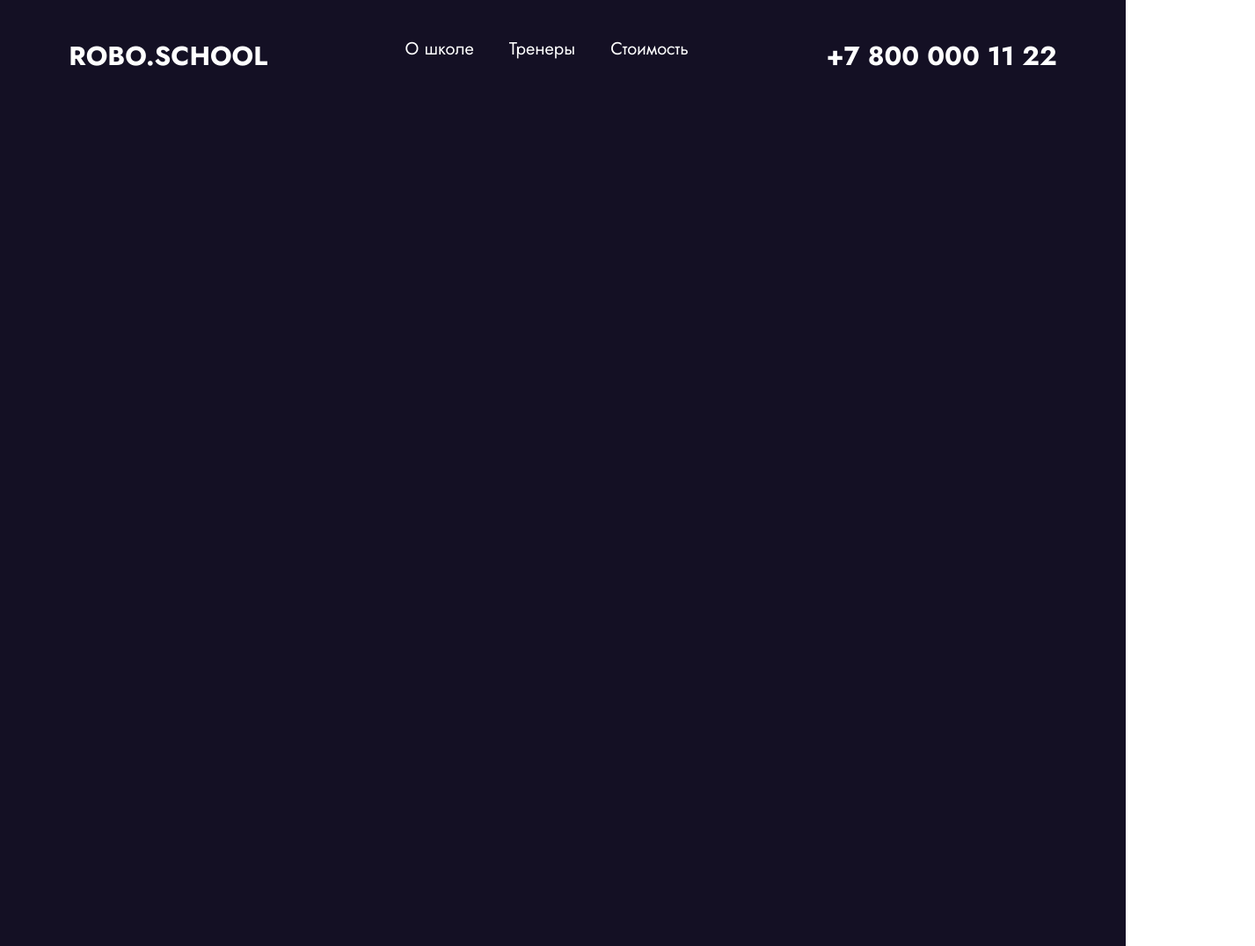
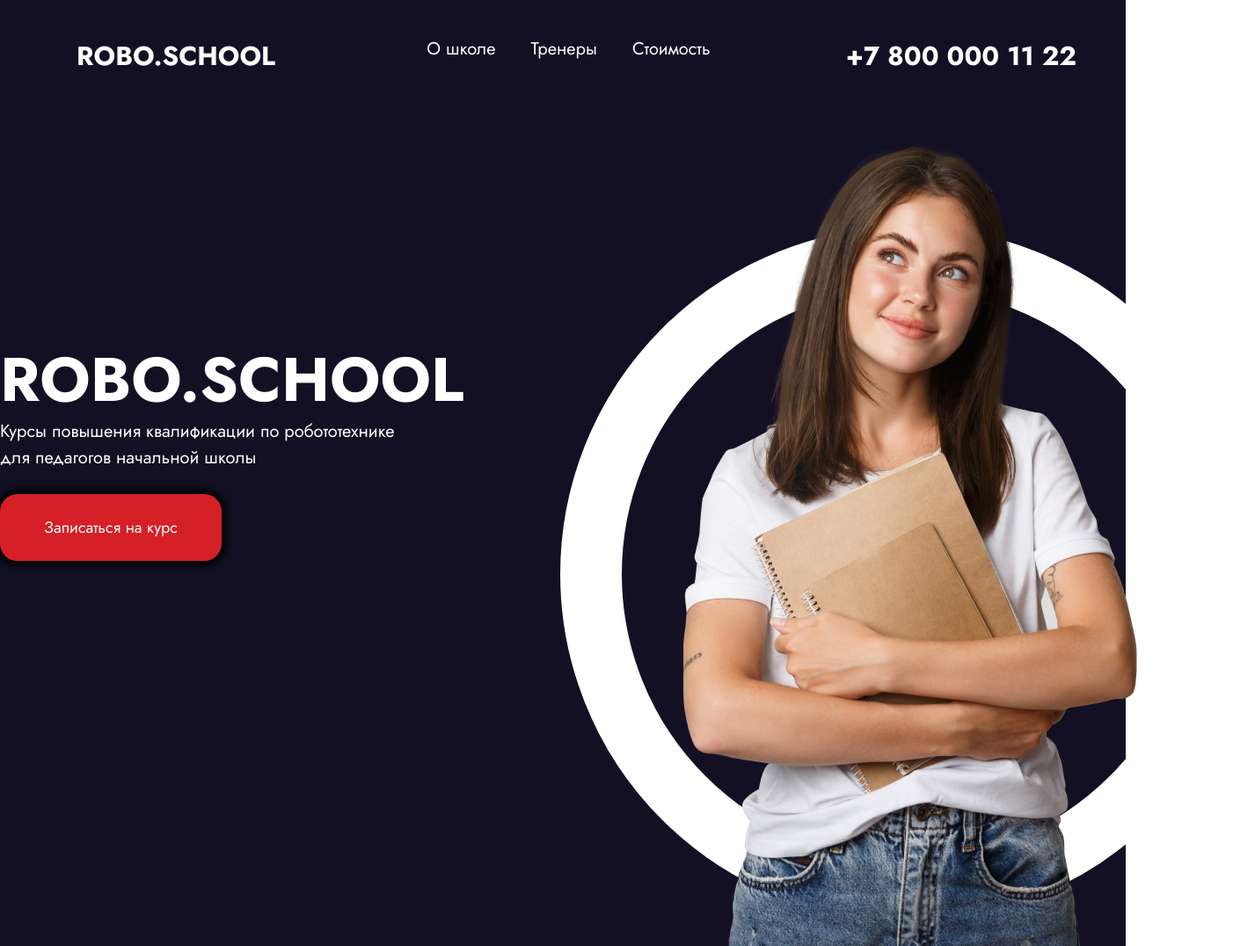
Before and after one commit to aklimar/git2, a plain HTML site: page index.html in a window 1280 px wide. Shown: the top 1076 px of the page at 88% size, 1427 px wide, since content can reach past the window. Drawn offline with Linux system fonts and the light colour scheme.

Commit message:
sec lending v1.1

```diff
--- a/index.html
+++ b/index.html
@@ -24,6 +24,22 @@
             </nav>
             <div class="header-number">+7 800 000 11 22</div>
         </div>
+        <div class="header-down">
+            <div class="left-side">
+            <div class="header-title">ROBO.SCHOOL</div>
+            <div class="header-desc">Курсы повышения квалификации по робототехнике <br>для педагогов начальной школы</div>
+            <div class="button">
+                <a  href="#" class="btn">Записаться на курс</a>
+            </div>
+        </div>
+        <div class="right-side">
+            <div class="circle"></div>
+            <div class="image">
+                <img src="girl.png" alt="girl">
+            </div>
+        </div>
+        </div>
     </header>
 </body>
+<script src="script.js"></script>
 </html>
--- /dev/null
+++ b/script.js
@@ -0,0 +1,16 @@
+// let button = document.querySelector('.btn'); // Добавьте кавычки вокруг селектора '.btn'
+
+// button.addEventListener('click', function clickButt() { // Используйте 'click' вместо onclick и исправьте ClassList на classList
+//     button.classList.toggle('clicked');
+//     console.log('rr');
+// });
+function sumTimesTables(tables, min, max){
+    let x=0;
+    for(let numbInt of tables){
+      for(let i=min;i<=max;i++){
+        x+=numbInt*i;
+      }
+    }
+    return x;
+  }
+console.log(sumTimesTables([2,5],1,3))
--- a/style.css
+++ b/style.css
@@ -5,10 +5,12 @@ header{
     height: 1080px;
     width: 100%;
     background-color: #141024;
+    display:grid;
+    grid-template-rows: minmax(100px,auto) 1fr;
 }
 .header-up{
-    display: flex;
-    justify-content: space-around;
+    display: grid;
+    grid-template-columns: 400px 1fr 400px ;
     padding-top: 40px;
 }
 nav{
@@ -28,11 +30,84 @@ color:#fff;
 }
 .header-logo,
 .header-number{
+    margin: 0 50px;
     font-family: Jost;
     font-size: 30px;
     font-weight: 700;
     line-height: 48px;
     letter-spacing: 0em;
+    text-align:center;
+    color:#fff;
+}
+.header-down{
+    /* margin-top: 50px; */
+    display:grid;
+    grid-template-columns: 1fr 1fr;
+    gap:250px;
+    align-self: end;
+}
+.header-title{
+    font-family: Jost;
+    font-size: 70px;
+    font-weight: 700;
+    line-height: 48px;
+    letter-spacing: 0em;
     text-align: left;
     color:#fff;
+    margin-bottom: 20px;
+    margin-top: 250px;
 }
+.header-desc{
+    font-family: Jost;
+    font-size: 20px;
+    font-weight: 400;
+    line-height: 30px;
+    letter-spacing: 0em;
+    text-align: left;
+    color:#fff;
+    margin-bottom:50px;
+}
+.left-side{
+    align-self: start;
+    justify-self: right;
+    position: relative;
+}
+.right-side{
+    align-self: end;
+    margin: 0px;
+    justify-self: left;
+    position: relative;
+}
+.circle{
+    position:absolute;
+    top:100px;
+    left:-140px;
+    width:650px;
+    height: 650px;
+    border:70px solid #fff;
+    border-radius: 50%;;
+    z-index: 0;
+}
+.image{
+    position: relative;
+    z-index: 999;
+}
+.btn {
+    background-color: rgba(213, 32, 39, 1);
+    padding: 25px 50px;
+    color: #fff;
+    text-decoration: none;
+    border-radius: 20px;
+    box-shadow: 0 0 10px 5px #000;
+    font-family: Jost;
+    font-size: 18px;
+    font-weight: 400;
+    line-height: 29px;
+    letter-spacing: 0em;
+    text-align: center;
+    transition: all 0.3s ease-in;
+}
+
+.btn:hover {
+    background-color: rgba(213, 32, 39, 0.7);
+}
```
